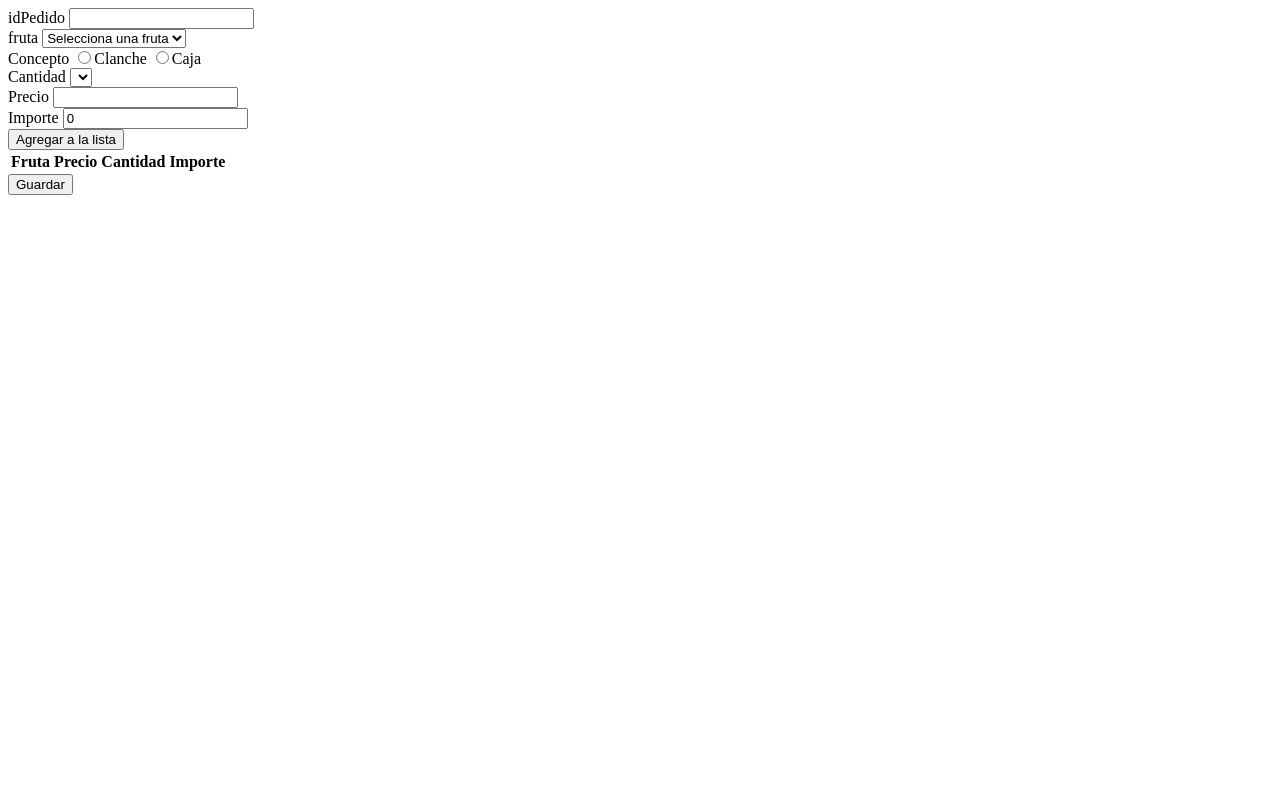
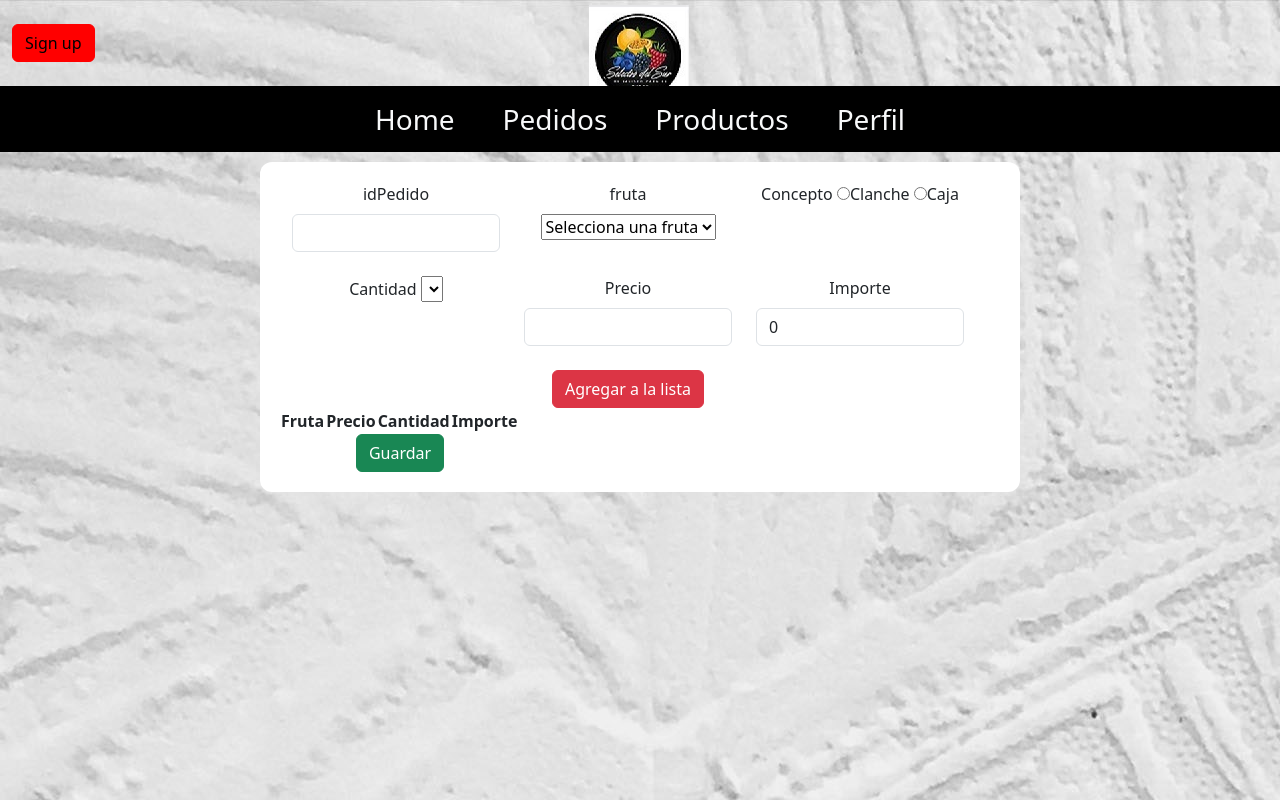
Before and after one commit to FernyRose/SistemaBerrys, a PHP site: page /pedidos.php in a window 1280 px wide. Run offline with PHP 8.4, Linux system fonts and the light colour scheme; lists and menus that the app fills with data are empty; style sheets or scripts are compiled from the project's sources; some libraries are stand-ins or nearby versions.

Commit message:
Cambio Nav Bar

```diff
--- a/Pedidos/pedidos.php
+++ b/Pedidos/pedidos.php
@@ -4,9 +4,86 @@
     <meta charset="UTF-8">
     <meta http-equiv="X-UA-Compatible" content="IE=edge">
     <meta name="viewport" content="width=device-width, initial-scale=1.0">
+    <meta name="viewport" content="width=device-width, initial-scale=1.0">
+    <link rel="stylesheet" href="../bootstrap-5.1.3-dist/css/bootstrap.min.css">
+    <link rel="stylesheet" href="../Datatables-1.11.3/css/dataTables.bootstrap5.min.css">
+    <link rel="stylesheet" href="./main.scss">
+    <script src="../bootstrap-5.1.3-dist/js/bootstrap.min.js"></script>
     <title>Document</title>
+    <style>
+      .navbar-brand{
+          width: 98vw;
+          position: absolute;
+          top: 0;
+        }
+      .navbar{
+        text-shadow: #a4232c;
+      }
+      .navbar-brand img{
+        display: block;
+        margin: auto;
+      }
+      .container-fluid2{
+        display: flex;
+        align-items: center;
+        justify-content: center;
+        padding-top: 10px;
+      }
+      .login{
+
+        width: 760px;
+        height: min-content;
+        align-items: center;
+        justify-content: center;
+        padding: 20px;
+        border-radius: 12px;
+        background: #ffffff;
+      }
+
+    </style>
 </head>
 <body>
+
+  <div
+      class="p-0 text-center bg-image"
+      style="
+      background-image: url('../Imagenes/fondo2.jpg');
+      backgorund-size: cover;
+      min-height: 100vh;
+      "
+      >
+        <nav class="navbar navbar-expand-lg navbar-dark py-4">
+              <div class="container-fluid">
+                <a class="navbar-brand" href="#"><img src="../Imagenes/Logo.jpg"></a>
+                <div class="collapse navbar-collapse m-x" id="top navbar">
+                  <div class="navbar-nav">
+                    <button type="button" class="btn btn-primary text-center">
+                      Sign up
+                    </button>
+                  </div>
+                </div>
+            </div>
+        </nav>
+        <nav class="navbar navbar-expand-lg navbar-light py-1" style="background-color: #000000;">
+              <div class="container-fluid">
+                  <button class="navbar-toggler" type="button" data-bs-toggle="collapse" data-bs-target="#navbarNavAltMarkup" aria-controls="navbarNavAltMarkup" aria-expanded="false" aria-label="Toggle navigation">
+                  <span class="navbar-toggler-icon"></span>
+                  </button>
+                  <div class="collapse navbar-collapse" id="navbarNavAltMarkup">
+                    <div class="navbar-nav m-auto  fs-3 text-dark">
+                          <a class="nav-link active text-light mx-3" aria-current="page" href="#">Home</a>
+                          <a class="nav-link text-light mx-3" href="#">Pedidos</a>
+                          <a class="nav-link text-light mx-3" href="#">Productos</a>
+                          <a class="nav-link text-light mx-3" href="#">Perfil</a>
+                      </div>
+                  </div>
+              </div>
+        </nav>
+
+    <div class="container-fluid2">
+      <div class="login">
+
+
       <form class="row g-4 container-fluid" id="frm" method="POST" action="registrarCliente.php">
               <div class="col-md-4">
                 <label for="inputId" class="form-label">idPedido</label>
@@ -57,6 +134,10 @@
                 <button type="submit" class="btn btn-success" onclick="" name="Registrar">Guardar</button>
               </div>
       </form>
+      </div>
+      </div>
+    </div>
+
 </body>
 <script type="text/javascript" src="../Jquery/jquery-3.6.4.min.js"></script>
 <script type="text/javascript" src="metodosPedidos.js"></script>
```
Also changed, not shown: Home/inicio.php (+15 -8 lines), Registro/registro.php (+8 -8 lines). Lines whose indentation alone changed are shown as unchanged.
